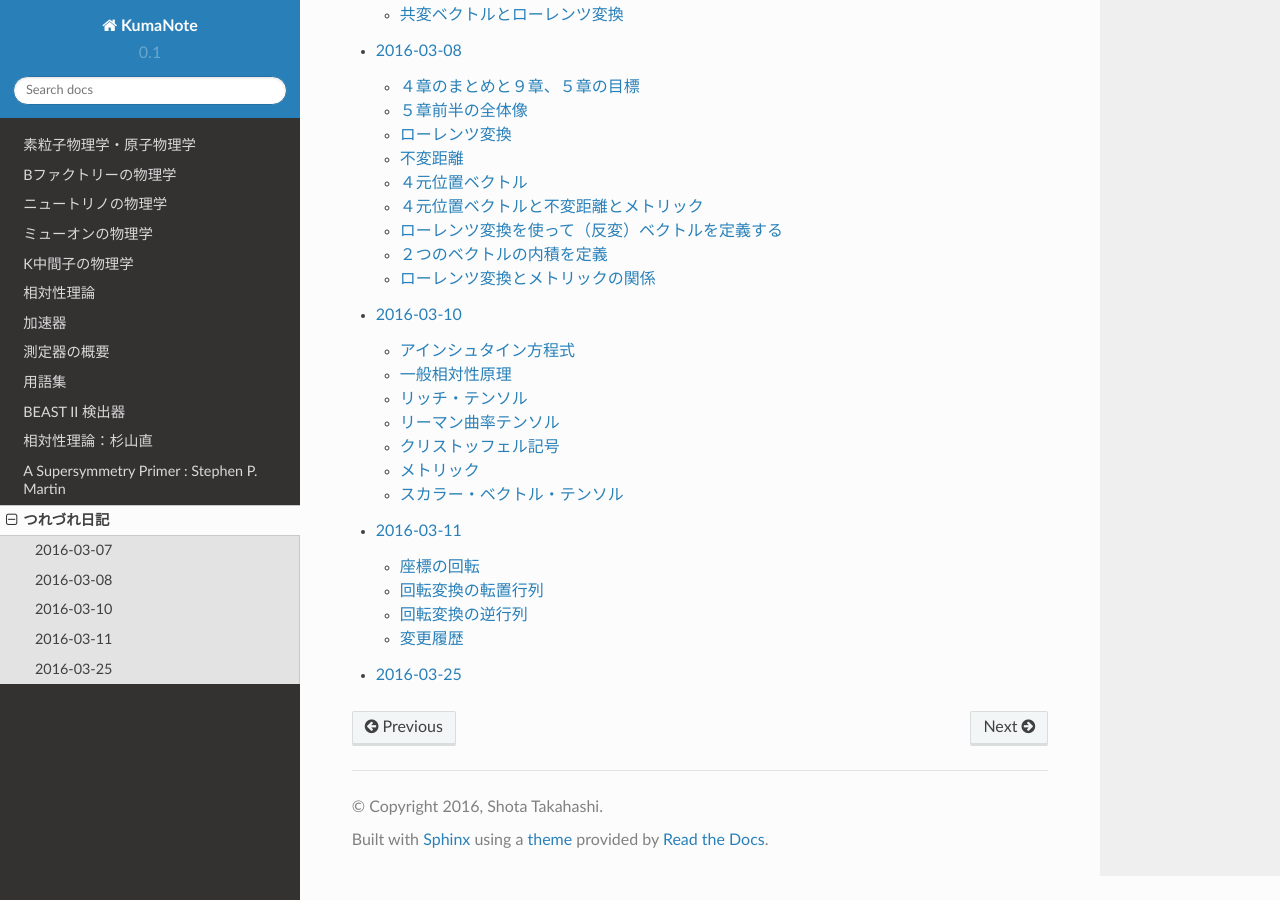
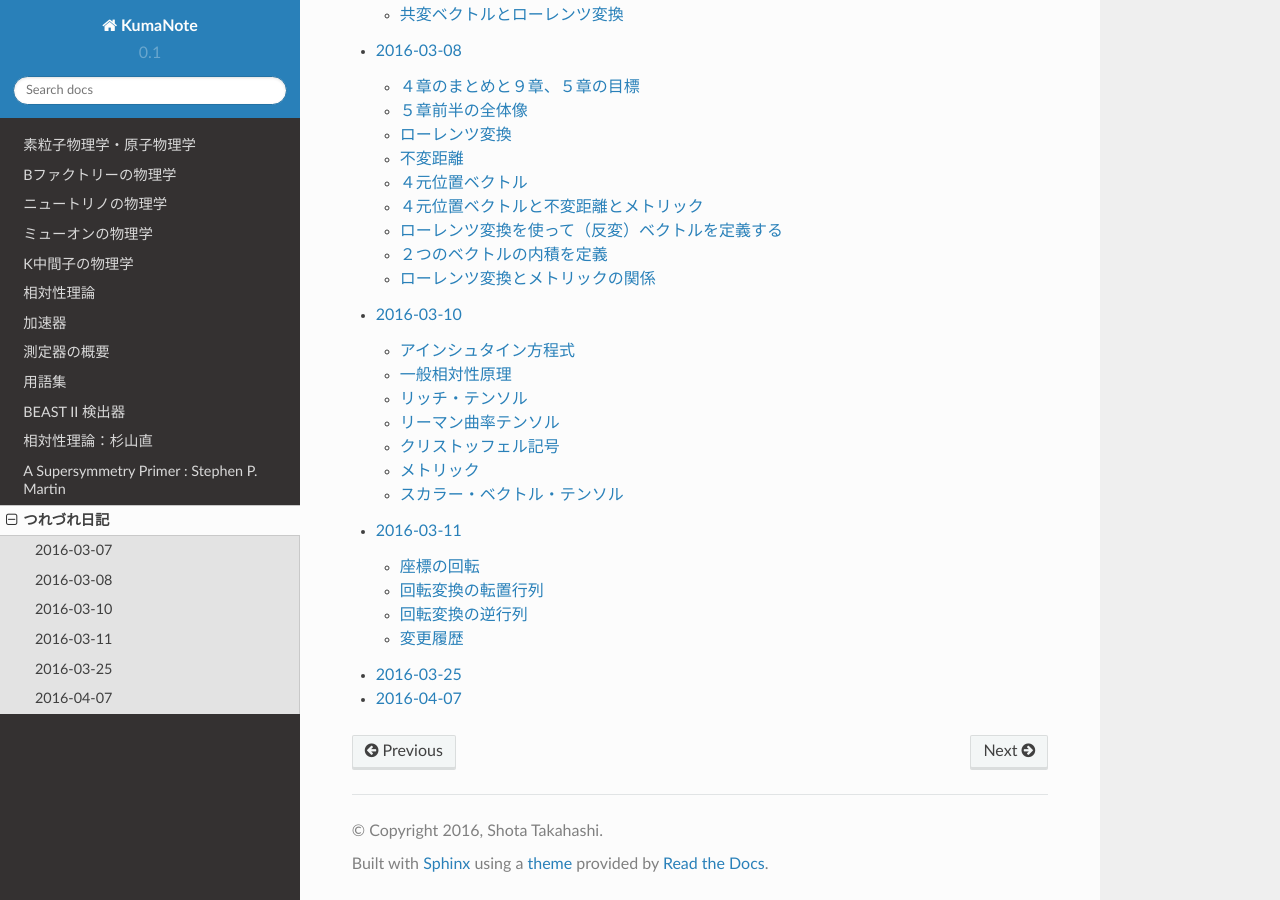
Before and after one commit to shotakaha/kumanote, a Sphinx documentation site: the page built from docs/source/dailynote/index.rst, in a window 1280 px wide and 900 px high, scrolled down 633 px. Built offline with Sphinx 7.4.7 and the Read the Docs theme 2.0.0, drawn with Linux system fonts in a browser that asks for light colours; pages that are not in the unit, such as notebooks, are missing from menus.

Commit message:
Add new dailynote

```diff
--- /dev/null
+++ b/docs/source/dailynote/2016-04-07.rst
@@ -0,0 +1,3 @@
+==================================================
+2016-04-07
+==================================================
--- a/docs/source/dailynote/index.rst
+++ b/docs/source/dailynote/index.rst
@@ -13,3 +13,4 @@
    2016-03-10
    2016-03-11
    2016-03-25
+   2016-04-07
```
